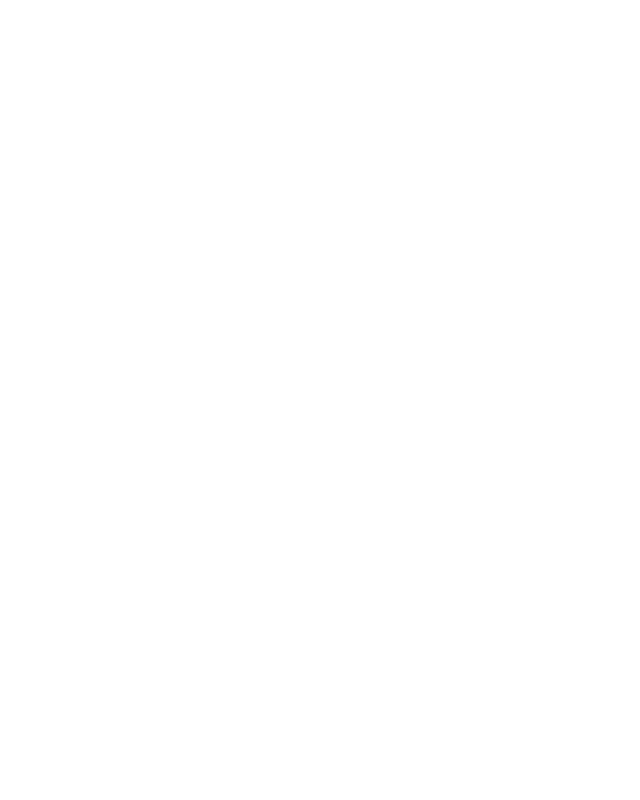
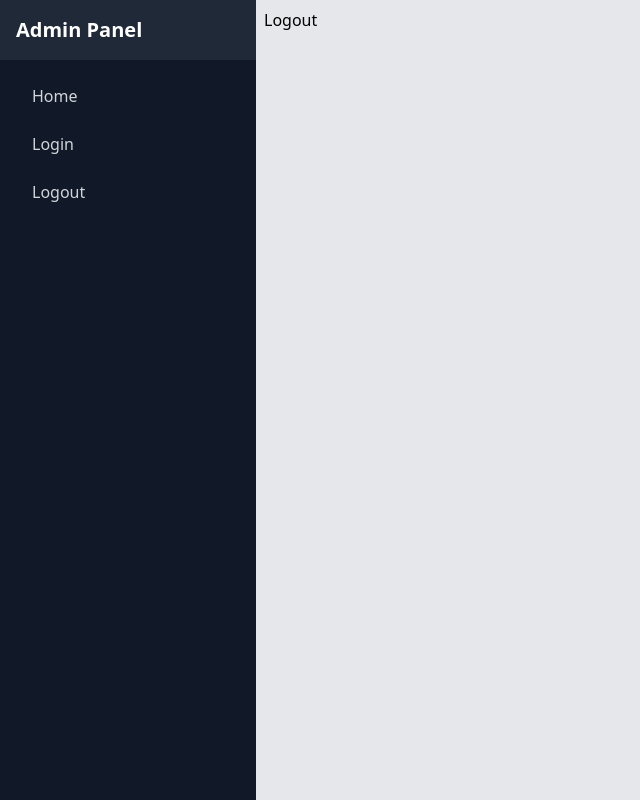
Before and after one commit to butkodenis/fpo, a React (Vite) app in the folder client/: page /logout in a window 1280 px wide. Before the commit this address had no page. Shown: the whole page, without its empty margins (0-640 px from the left). Built offline with nearby package versions, Linux system fonts and the light colour scheme.

Commit message:
Add Logout functionality

```diff
--- a/client/src/App.jsx
+++ b/client/src/App.jsx
@@ -4,6 +4,7 @@ import { BrowserRouter, Routes, Route } from 'react-router-dom';
 import Layout from './components/Layout';
 import Home from './components/pages/Home';
 import Login from './components/pages/Login';
+import Logout from './components/pages/Logout';
 
 function App() {
   return (
@@ -12,6 +13,7 @@ function App() {
         <Route path="/" element={<Layout />}>
           <Route index element={<Home />} />
           <Route path="/login" element={<Login />} />
+          <Route path="/logout" element={<Logout />} />
         </Route>
       </Routes>
     </BrowserRouter>
--- a/client/src/components/Layout.jsx
+++ b/client/src/components/Layout.jsx
@@ -8,7 +8,7 @@ const Layout = () => {
         <div class="flex justify-between bg-gray-800 p-4 text-white">
           <div class="text-xl font-semibold">Admin Panel</div>
         </div>
-        <div class="flex-grow overflow-y-auto bg-gray-900 p-4">
+        <div class="no-scrollbar  flex-grow overflow-y-auto bg-gray-900 p-4">
           <nav class="space-y-2">
             <Link
               to="/"
@@ -22,11 +22,17 @@ const Layout = () => {
             >
               Login
             </Link>
+            <Link
+              to="/logout"
+              class="block rounded px-4 py-2 text-gray-300 hover:bg-gray-700 hover:text-white"
+            >
+              Logout
+            </Link>
           </nav>
         </div>
       </div>
 
-      <div class="flex-grow p-4">
+      <div class="flex-grow p-2">
         <Outlet />
       </div>
     </div>
--- a/client/src/components/pages/Aside.jsx
+++ /dev/null
@@ -1,24 +0,0 @@
-import { Link, Outlet } from 'react-router-dom';
-
-const Aside = () => {
-  return (
-    <div className="conteiner mx-auto  flex bg-gray-300 ">
-      <nav className="w-1/5 p-4">
-        <h1 className="text-2xl font-bold">Aside</h1>
-        <ul>
-          <li>
-            <Link to="/">Home</Link>
-          </li>
-          <li>
-            <Link to="login">Login</Link>
-          </li>
-        </ul>
-      </nav>
-      <section className="flex-1 p-4">
-        <Outlet />
-      </section>
-    </div>
-  );
-};
-
-export default Aside;
--- a/client/src/components/pages/Home.jsx
+++ b/client/src/components/pages/Home.jsx
@@ -1,6 +1,6 @@
 const Home = () => {
   return (
-    <section className="flex-1 bg-amber-200 p-4">
+    <section className="flex-1 bg-amber-200 ">
       <h1 className="text-2xl font-bold">Home</h1>
     </section>
   );
--- /dev/null
+++ b/client/src/components/pages/Logout.jsx
@@ -0,0 +1,9 @@
+const Logout = () => {
+  return (
+    <div>
+      <h1>Logout</h1>
+    </div>
+  );
+};
+
+export default Logout;
```
